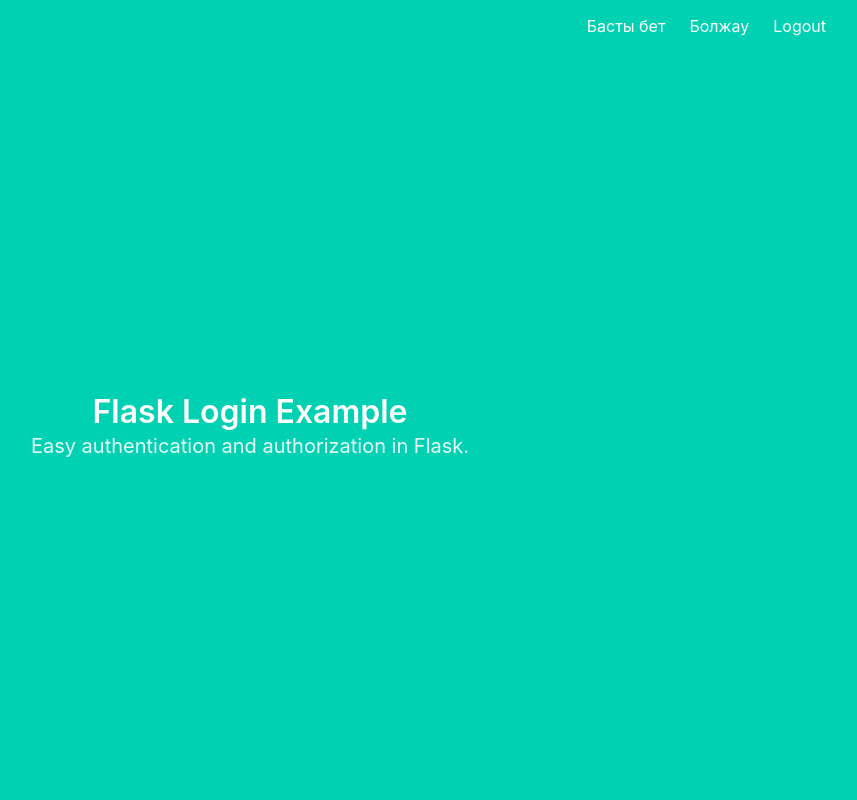
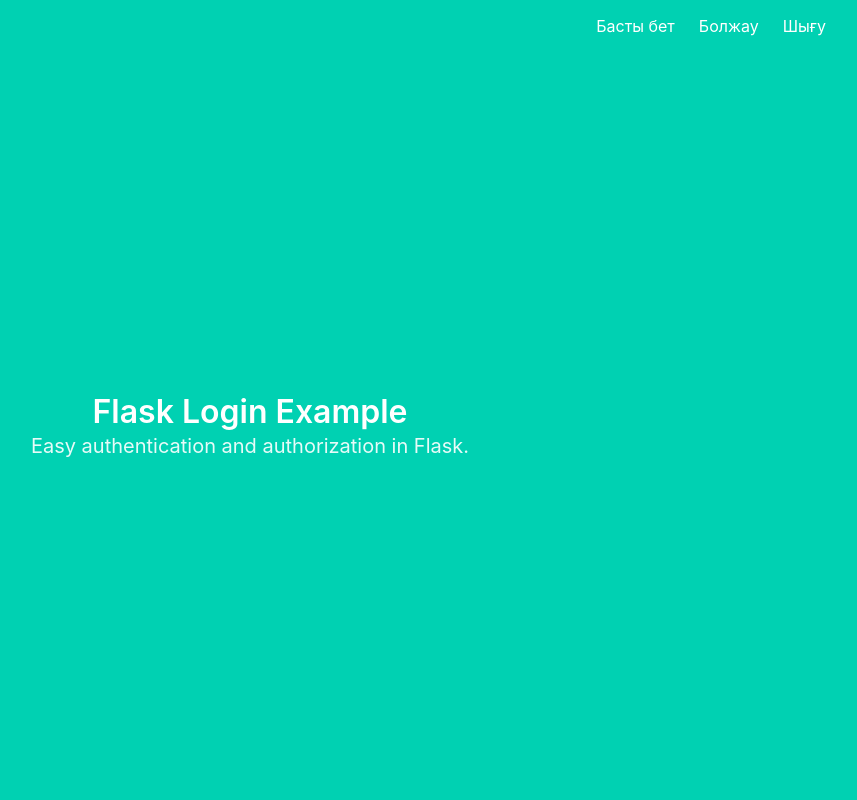
Before and after one commit to adekability/KrishaAnalysis, a Flask app: page / in a window 1280 px wide. Shown: the whole page, without its empty margins (390-1247 px from the left). Run offline with Flask 3, Linux system fonts and the light colour scheme; a user stored in the database is signed in.

Commit message:
minor fix

```diff
--- a/templates/base.html
+++ b/templates/base.html
@@ -38,7 +38,7 @@
                             {% endif %}
                             {% if current_user.is_authenticated %}
                             <a href="{{ url_for('logout') }}" class="navbar-item">
-                                Logout
+                                Шығу
                             </a>
                             {% endif %}
                         </div>
```
